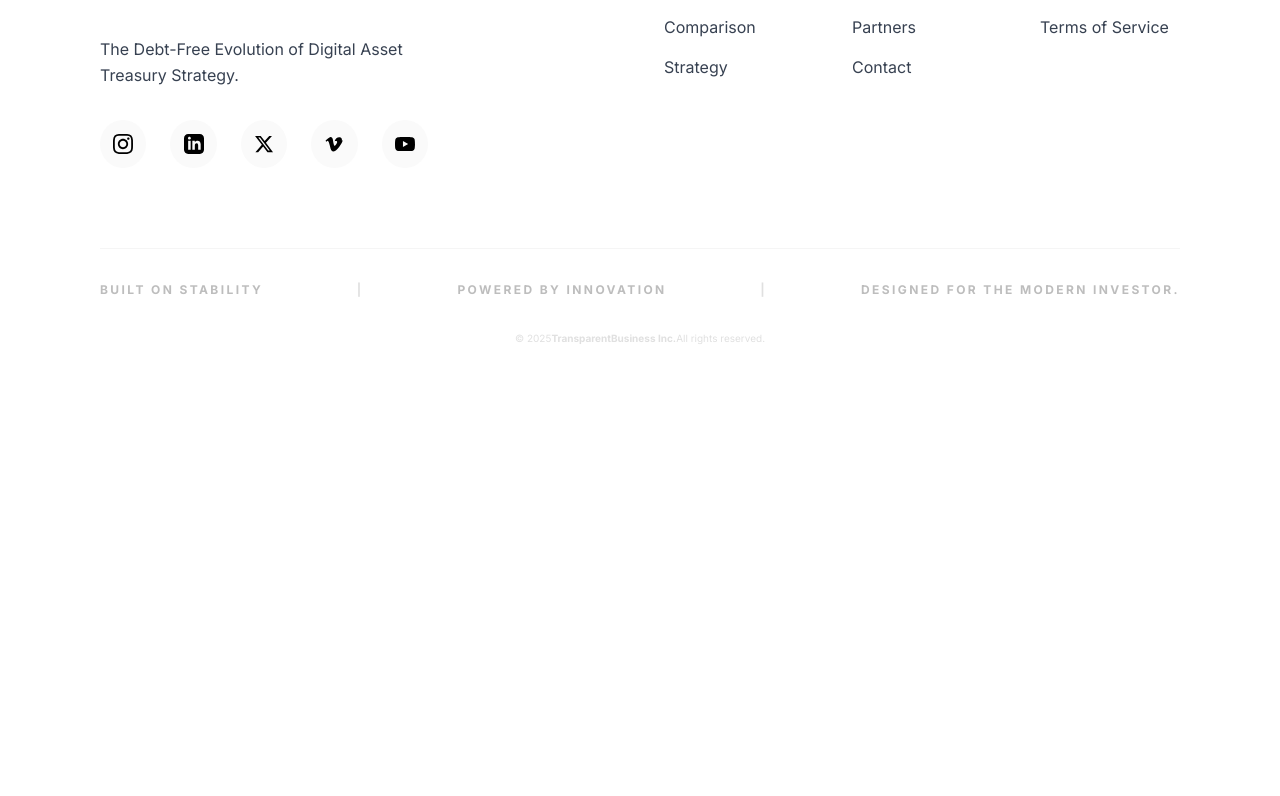
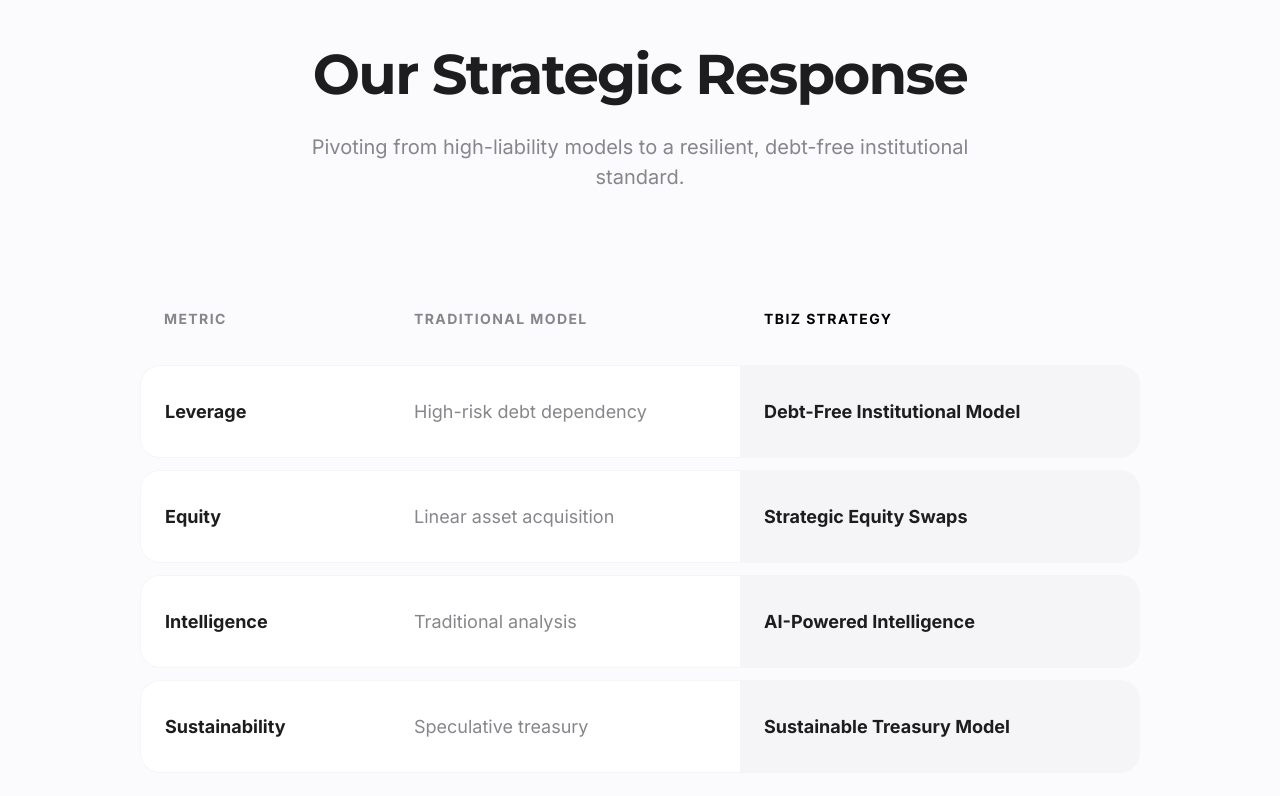
Before and after one commit to natalia-unicoin/unicoin-inc, a Next.js app: page / in a window 1280 px wide. Shown: the part 3984-4780 px from the top of the page. Before the commit the page ends 4410 px from the top, so only its background shows below. Built offline with nearby package versions, Linux system fonts and the light colour scheme.

Commit message:
feat(tbiz): add StrategicResponse section with minimal comparison table

```diff
--- /dev/null
+++ b/src/components/StrategicResponse.styles.ts
@@ -0,0 +1,99 @@
+import { makeStyles } from 'tss-react/mui';
+
+export const useStyles = makeStyles()((theme) => ({
+    section: {
+        paddingTop: theme.spacing(12),
+        paddingBottom: theme.spacing(12),
+        backgroundColor: '#FBFBFD', // Apple very light gray
+        color: '#1D1D1F',
+        [theme.breakpoints.up('lg')]: {
+            paddingTop: '160px',
+            paddingBottom: '160px',
+        }
+    },
+    container: {
+        maxWidth: '1200px',
+        margin: '0 auto',
+        paddingLeft: theme.spacing(3),
+        paddingRight: theme.spacing(3),
+        [theme.breakpoints.up('lg')]: {
+            paddingLeft: '100px',
+            paddingRight: '100px',
+        }
+    },
+    header: {
+        textAlign: 'center',
+        marginBottom: theme.spacing(10),
+    },
+    title: {
+        fontFamily: theme.typography.h1.fontFamily,
+        fontSize: '40px',
+        fontWeight: 700,
+        marginBottom: theme.spacing(2),
+        letterSpacing: '-0.03em',
+        [theme.breakpoints.up('md')]: {
+            fontSize: '56px',
+        }
+    },
+    subtitle: {
+        fontSize: '1.25rem',
+        color: '#86868B',
+        maxWidth: '700px',
+        margin: '0 auto',
+        fontWeight: 400,
+    },
+    tableContainer: {
+        marginTop: theme.spacing(8),
+        overflowX: 'auto',
+    },
+    table: {
+        width: '100%',
+        borderCollapse: 'separate',
+        borderSpacing: '0 12px',
+    },
+    th: {
+        textAlign: 'left',
+        padding: '24px',
+        fontSize: '0.875rem',
+        fontWeight: 600,
+        textTransform: 'uppercase',
+        letterSpacing: '0.1em',
+        color: '#86868B',
+    },
+    thBrand: {
+        color: '#000000',
+    },
+    tr: {
+        backgroundColor: '#FFFFFF',
+        '&:hover': {
+            transform: 'scale(1.01)',
+            transition: 'transform 0.3s ease',
+        }
+    },
+    td: {
+        padding: '32px 24px',
+        fontSize: '1.125rem',
+        borderTop: '1px solid #F5F5F7',
+        borderBottom: '1px solid #F5F5F7',
+        '&:first-of-type': {
+            borderLeft: '1px solid #F5F5F7',
+            borderRadius: '20px 0 0 20px',
+            fontWeight: 600,
+            width: '25%',
+        },
+        '&:last-of-type': {
+            borderRight: '1px solid #F5F5F7',
+            borderRadius: '0 20px 20px 0',
+            backgroundColor: '#F5F5F7', // Highlight for the brand
+            width: '40%',
+        }
+    },
+    traditionalValue: {
+        color: '#86868B',
+        width: '35%',
+    },
+    brandValue: {
+        fontWeight: 600,
+        color: '#1D1D1F',
+    }
+}));
--- /dev/null
+++ b/src/components/StrategicResponse.tsx
@@ -0,0 +1,90 @@
+'use client';
+
+import React from 'react';
+import { motion } from 'framer-motion';
+import { useStyles } from './StrategicResponse.styles';
+
+const StrategicResponse = () => {
+    const { classes } = useStyles();
+
+    const comparisonData = [
+        {
+            feature: "Leverage",
+            traditional: "High-risk debt dependency",
+            tbiz: "Debt-Free Institutional Model"
+        },
+        {
+            feature: "Equity",
+            traditional: "Linear asset acquisition",
+            tbiz: "Strategic Equity Swaps"
+        },
+        {
+            feature: "Intelligence",
+            traditional: "Traditional analysis",
+            tbiz: "AI-Powered Intelligence"
+        },
+        {
+            feature: "Sustainability",
+            traditional: "Speculative treasury",
+            tbiz: "Sustainable Treasury Model"
+        }
+    ];
+
+    return (
+        <section id="strategy" className={classes.section}>
+            <div className={classes.container}>
+                <div className={classes.header}>
+                    <motion.h2
+                        className={classes.title}
+                        initial={{ opacity: 0, y: 40 }}
+                        whileInView={{ opacity: 1, y: 0 }}
+                        viewport={{ once: true }}
+                        transition={{ duration: 0.8, ease: [0.16, 1, 0.3, 1] }}
+                    >
+                        Our Strategic Response
+                    </motion.h2>
+                    <motion.p
+                        className={classes.subtitle}
+                        initial={{ opacity: 0, y: 20 }}
+                        whileInView={{ opacity: 1, y: 0 }}
+                        viewport={{ once: true }}
+                        transition={{ duration: 0.8, delay: 0.1, ease: [0.16, 1, 0.3, 1] }}
+                    >
+                        Pivoting from high-liability models to a resilient, debt-free institutional standard.
+                    </motion.p>
+                </div>
+
+                <motion.div
+                    className={classes.tableContainer}
+                    initial={{ opacity: 0, y: 40 }}
+                    whileInView={{ opacity: 1, y: 0 }}
+                    viewport={{ once: true }}
+                    transition={{ duration: 0.8, delay: 0.2, ease: [0.16, 1, 0.3, 1] }}
+                >
+                    <table className={classes.table}>
+                        <thead>
+                            <tr>
+                                <th className={classes.th}>Metric</th>
+                                <th className={classes.th}>Traditional Model</th>
+                                <th className={`${classes.th} ${classes.thBrand}`}>TBIZ Strategy</th>
+                            </tr>
+                        </thead>
+                        <tbody>
+                            {comparisonData.map((row, index) => (
+                                <tr key={index} className={classes.tr}>
+                                    <td className={classes.td}>{row.feature}</td>
+                                    <td className={`${classes.td} ${classes.traditionalValue}`}>{row.traditional}</td>
+                                    <td className={`${classes.td} ${classes.brandValue}`}>
+                                        {row.tbiz}
+                                    </td>
+                                </tr>
+                            ))}
+                        </tbody>
+                    </table>
+                </motion.div>
+            </div>
+        </section>
+    );
+};
+
+export default StrategicResponse;
--- a/src/components/TransparentBusiness.tsx
+++ b/src/components/TransparentBusiness.tsx
@@ -4,6 +4,7 @@
 import Hero from '@/components/Hero';
 import StorySection from '@/components/StorySection';
 import WarOnInnovation from '@/components/WarOnInnovation';
+import StrategicResponse from '@/components/StrategicResponse';
 
 const TransparentBusiness = () => {
     return (
@@ -11,6 +12,7 @@
             <Hero />
             <StorySection />
             <WarOnInnovation />
+            <StrategicResponse />
             {/* Additional sections will be added here as provided by the user */}
         </>
     );
```
